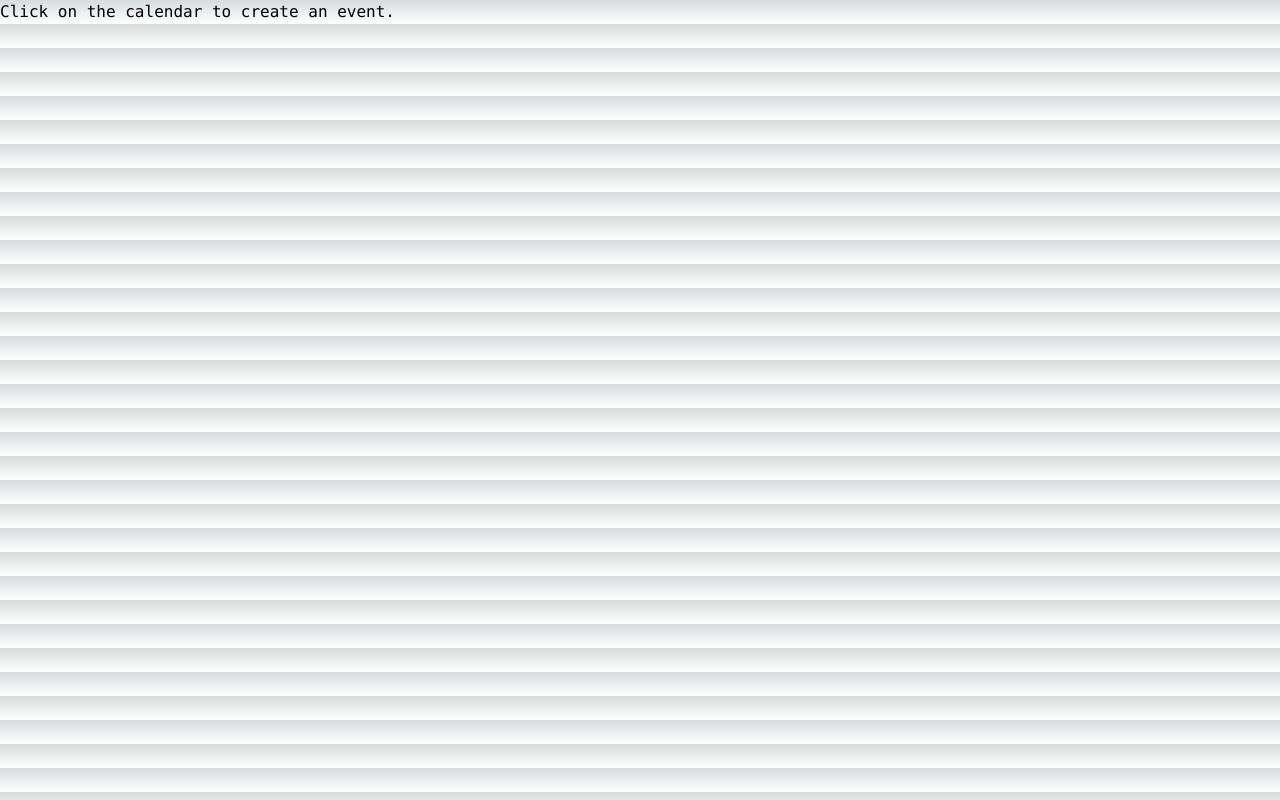
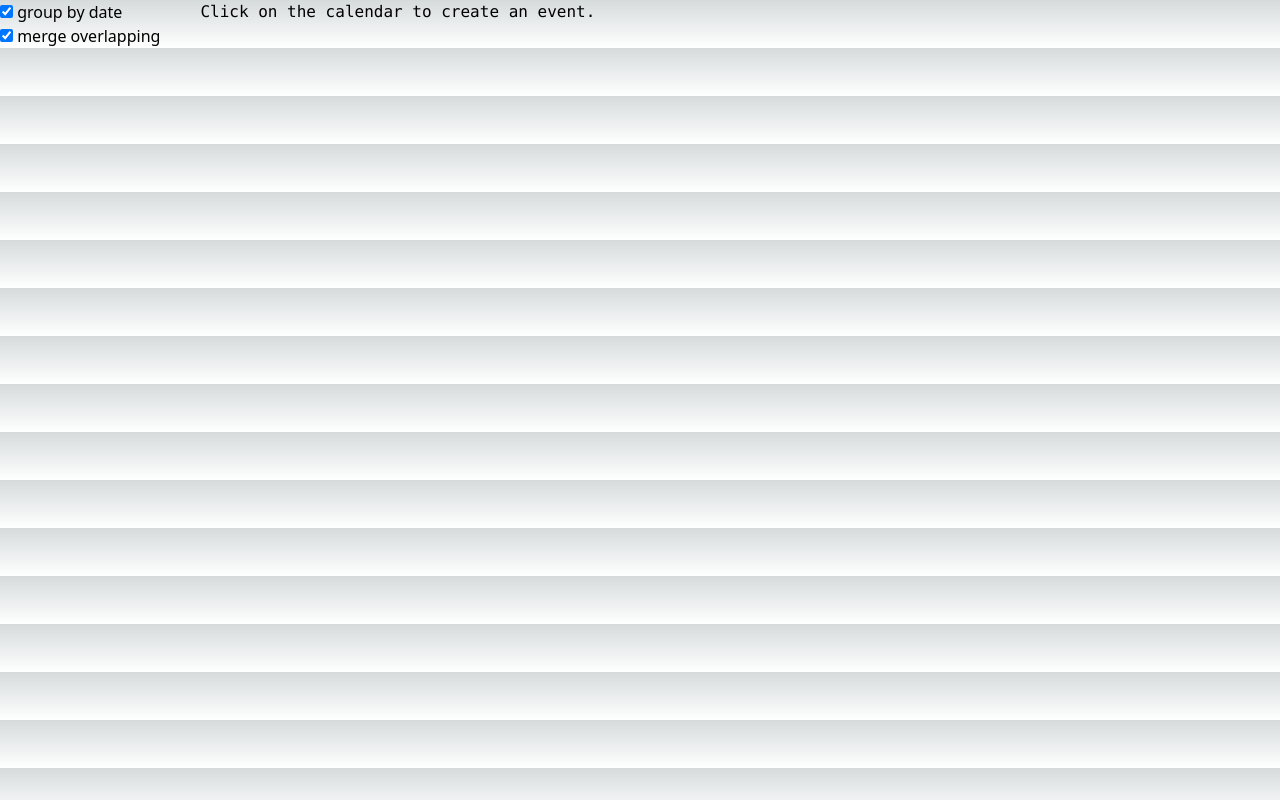
Before and after one commit to tarellano/cal2text, a Next.js app: page /components/EventsTextSection in a window 1280 px wide. Built offline with nearby package versions, Linux system fonts and the light colour scheme.

Commit message:
Add group by date and merge overlapping configuration options

```diff
--- a/src/pages/components/EventsTextSection.tsx
+++ b/src/pages/components/EventsTextSection.tsx
@@ -1,15 +1,73 @@
 import { DayPilot } from "@daypilot/daypilot-lite-react";
 import EventsTextbox from "./EventsTextbox";
+import { useState } from "react";
+
 
 type EventsTextSectionProps = {
     events: DayPilot.EventData[] | null,
 }
 
+const EventsTextSection = (props: EventsTextSectionProps) => {
 
-const EventsTextSection = (props : EventsTextSectionProps) => {
+    const [groupByDate, setGroupByDate] = useState(true);
+    const [mergeOverlapping, setMergeOverlapping] = useState(true);
+
+    const handleGroupByDateToggle = () => {
+        setGroupByDate(!groupByDate);
+    }
+
+    const handleMergeOverlappingToggle = () => {
+        setMergeOverlapping(!mergeOverlapping);
+    }
 
     return (
-        <EventsTextbox {...props} />
+        <div className="flex flex-row">
+            <EventsTextOptions
+                groupByDate={groupByDate}
+                handleGroupByDateToggle={handleGroupByDateToggle}
+                mergeOverlapping={mergeOverlapping}
+                handleMergeOverlappingToggle={handleMergeOverlappingToggle}
+            />
+            <div className="ml-10">
+                <EventsTextbox
+                    events={props.events}
+                    groupByDate={groupByDate}
+                    mergeOverlapping={mergeOverlapping}
+                />
+            </div>
+        </div>
+    )
+}
+
+type EventsTextOptionsProps = {
+    groupByDate: boolean,
+    handleGroupByDateToggle: () => void,
+    mergeOverlapping: boolean,
+    handleMergeOverlappingToggle: () => void,
+}
+
+const EventsTextOptions = (props: EventsTextOptionsProps) => {
+    return (
+        <div className="flex flex-col">
+            <div>
+                <input
+                    id="group-by-date"
+                    type="checkbox"
+                    checked={props.groupByDate}
+                    onChange={props.handleGroupByDateToggle}
+                />
+                <label htmlFor="group-by-date"> group by date </label>
+            </div>
+            <div>
+                <input
+                    id="merge-overlapping"
+                    type="checkbox"
+                    checked={props.mergeOverlapping}
+                    onChange={props.handleMergeOverlappingToggle}
+                />
+                <label htmlFor="merge-overlapping"> merge overlapping </label>
+            </div>
+        </div>
     )
 }
 
--- a/src/pages/components/EventsTextbox.tsx
+++ b/src/pages/components/EventsTextbox.tsx
@@ -3,6 +3,8 @@ import { DayPilot } from "@daypilot/daypilot-lite-react"
 
 type EventsTextboxProps = {
     events: DayPilot.EventData[] | null,
+    groupByDate?: boolean,
+    mergeOverlapping?: boolean,
 }
 
 const EventsTextbox = (props: EventsTextboxProps) => {
```
